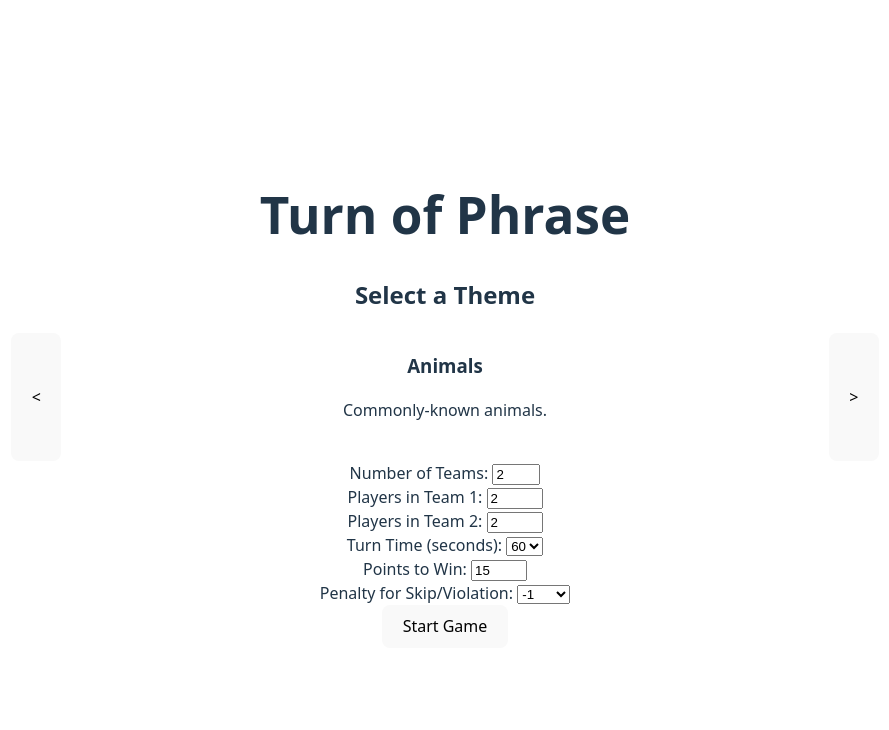
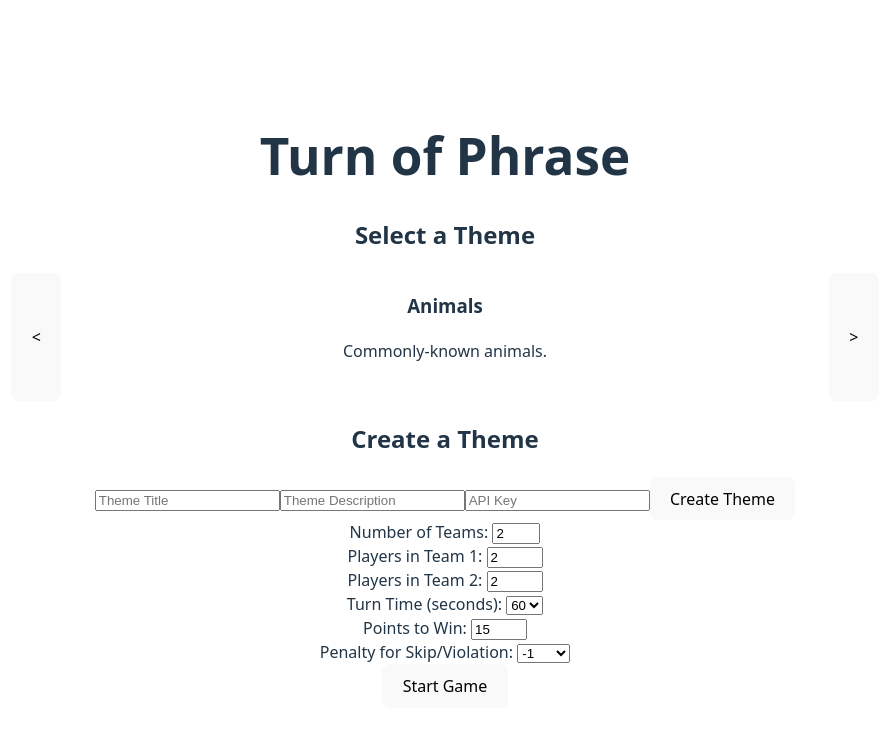
Before and after one commit to tjasz/turn-of-phrase, a React (Vite) app: page / in a window 1280 px wide. Shown: the top 730 px of the page, without its empty margins (195-1084 px from the left). Built offline with nearby package versions, Linux system fonts and the light colour scheme.

Commit message:
Draft a theme creator

```diff
--- /dev/null
+++ b/src/ThemeCreator.tsx
@@ -0,0 +1,44 @@
+import React, { useState } from "react";
+import { getAiTheme } from "./openai";
+
+interface ThemeCreatorProps {
+  onCreateTheme: (theme: Theme) => void;
+}
+
+const ThemeCreator: React.FC<ThemeCreatorProps> = ({ onCreateTheme }) => {
+  const [title, setTitle] = useState<string>("");
+  const [description, setDescription] = useState<string>("");
+  const [apiKey, setApiKey] = useState<string>("");
+  const [loadingTheme, setLoadingTheme] = useState(false);
+  const [themeError, setThemeError] = useState<string | null>(null);
+
+  // Load theme when selectedThemeFile changes
+  const createTheme = () => {
+    setLoadingTheme(true);
+    setThemeError(null);
+    getAiTheme(description, apiKey)
+      .then(data => {
+        onCreateTheme({ Challenges: data, Title: title, Description: description });
+        setLoadingTheme(false);
+      })
+      .catch(err => {
+        setThemeError(err.message);
+        setLoadingTheme(false);
+      });
+  }
+
+  return (
+    <div id="themeCreator">
+      <h2>Create a Theme</h2>
+      <input type="text" placeholder="Theme Title" value={title} onChange={e => setTitle(e.target.value)} />
+      <input type="text" placeholder="Theme Description" value={description} onChange={e => setDescription(e.target.value)} />
+      <input type="text" placeholder="API Key" value={apiKey} onChange={e => setApiKey(e.target.value)} />
+      <button onClick={createTheme} disabled={loadingTheme}>
+        {loadingTheme ? "Creating..." : "Create Theme"}
+      </button>
+      {themeError && <p>Error creating theme: {themeError}</p>}
+    </div >
+  );
+};
+
+export default ThemeCreator;
--- a/src/ThemeSelector.tsx
+++ b/src/ThemeSelector.tsx
@@ -1,4 +1,5 @@
 import React, { useEffect, useState } from "react";
+import ThemeCreator from "./ThemeCreator";
 
 interface ThemeSelectorProps {
   onSelectTheme: (theme: Theme) => void;
@@ -56,6 +57,10 @@ const ThemeSelector: React.FC<ThemeSelectorProps> = ({ onSelectTheme }) => {
           &gt;
         </button>
       </div>
+      <ThemeCreator onCreateTheme={theme => {
+        setTheme(theme);
+        onSelectTheme(theme);
+      }} />
     </div >
   );
 };
--- a/src/openai.ts
+++ b/src/openai.ts
@@ -1,6 +1,6 @@
 import { AzureOpenAI } from "openai";
 
-export async function getAiTheme(input: string, apiKey: string) {
+export async function getAiTheme(input: string, apiKey: string): Promise<Challenge[]> {
   // You will need to set these environment variables or edit the following values
   const endpoint = "https://top-ai.openai.azure.com/";
   const apiVersion = "2025-01-01-preview";
@@ -10,7 +10,7 @@ export async function getAiTheme(input: string, apiKey: string) {
 
   const result = await client.chat.completions.create({
     messages: [
-      { role: "system", content: "You are an AI model designed to help create new sets of challenges in the word game \"Turn of Phrase\". A set consists of 100 Phrase Challenges.\n\nOn each phrase challenge is written a 1-3 word improper or proper noun phrase such as \"refrigerator\", \"ice ax\", or \"Lion King\". Gerund phrases such as \"cutting the cheese\" could also be included.\n\nEach phrase challenge also includes 4 additional related 1-2 word phrases (these can be any part of speech). A challenge where the main phrase is \"George Washington\" might include \"First\", \"President\", \"United States\", and \"Founding Father\". Small, common words such as \"the\" or \"of\" will not be included.\n\nUser input should be considered to be a description of a theme. Generate a new set of Phrase Challenges for that theme. Output a JSON document that is a list of objects where each object contains a string property \"main\" and a list of strings property \"related\"." },
+      { role: "system", content: "You are an AI model designed to help create new sets of challenges in the word game \"Turn of Phrase\". A set consists of 100 Phrase Challenges.\n\nOn each phrase challenge is written a 1-3 word improper or proper noun phrase such as \"refrigerator\", \"ice ax\", or \"Lion King\". Gerund phrases such as \"cutting the cheese\" could also be included.\n\nEach phrase challenge also includes 4 additional related 1-2 word phrases (these can be any part of speech). A challenge where the main phrase is \"George Washington\" might include \"First\", \"President\", \"United States\", and \"Founding Father\". Small, common words such as \"the\" or \"of\" will not be included.\n\nUser input should be considered to be a description of a theme. Generate a new set of Phrase Challenges for that theme. Output a JSON document that is a list of objects where each object contains a string property \"Main\" and a list of strings property \"Related\"." },
       { role: "user", content: input },
     ],
     model: deployment,
```
